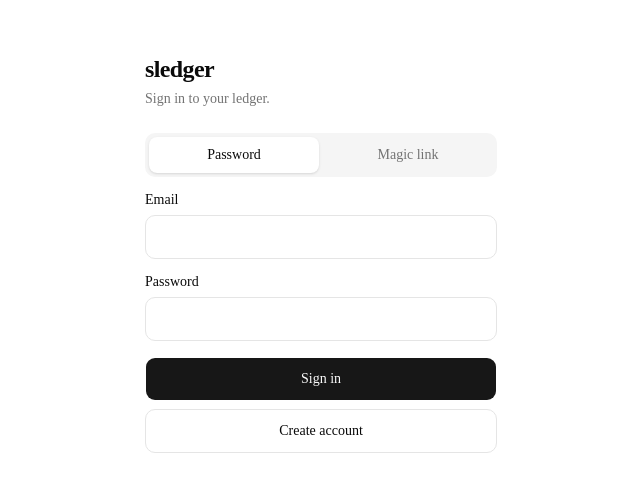
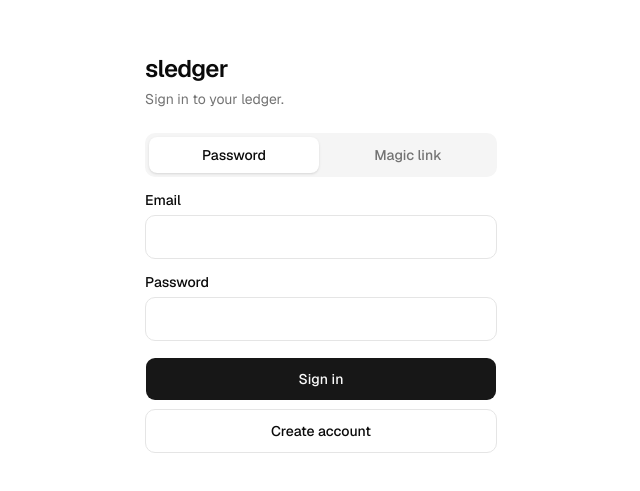
Before and after one commit to fabriciosouzza/sledgerapp, a Next.js app: page /login in a window 1280 px wide. Shown: the part 147-638 px from the top of the page, without its empty margins (319-959 px from the left). Built offline with nearby package versions, Linux system fonts and the light colour scheme.

Commit message:
Fix self-referencing --font-sans so Geist applies

```diff
--- a/app/globals.css
+++ b/app/globals.css
@@ -7,7 +7,7 @@
 @theme inline {
   --color-background: var(--background);
   --color-foreground: var(--foreground);
-  --font-sans: var(--font-sans);
+  --font-sans: var(--font-geist-sans), ui-sans-serif, system-ui, sans-serif;
   --font-mono: var(--font-geist-mono);
   --font-heading: var(--font-sans);
   --color-sidebar-ring: var(--sidebar-ring);
```
Also changed, not shown: .claude/launch.json (added).
